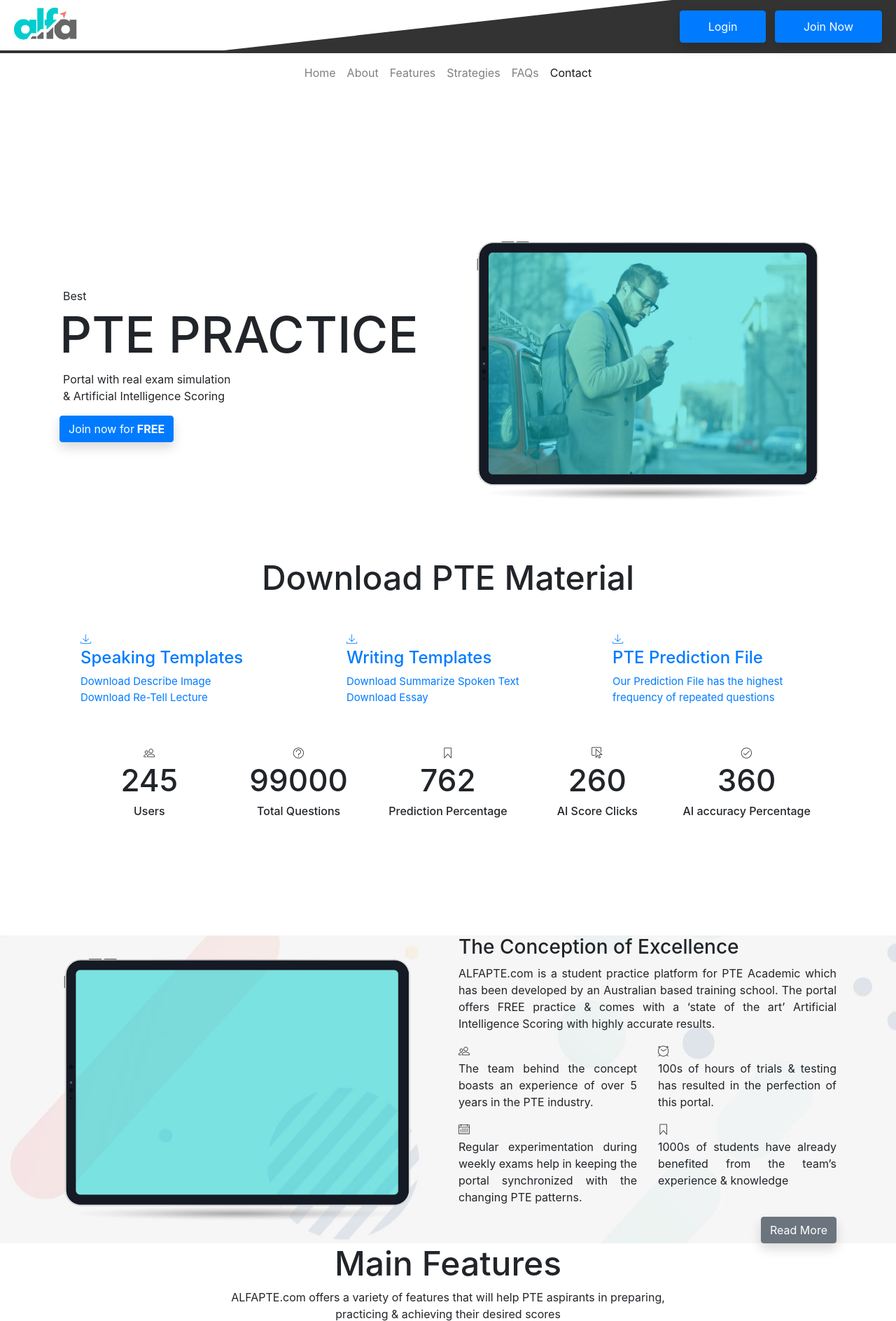
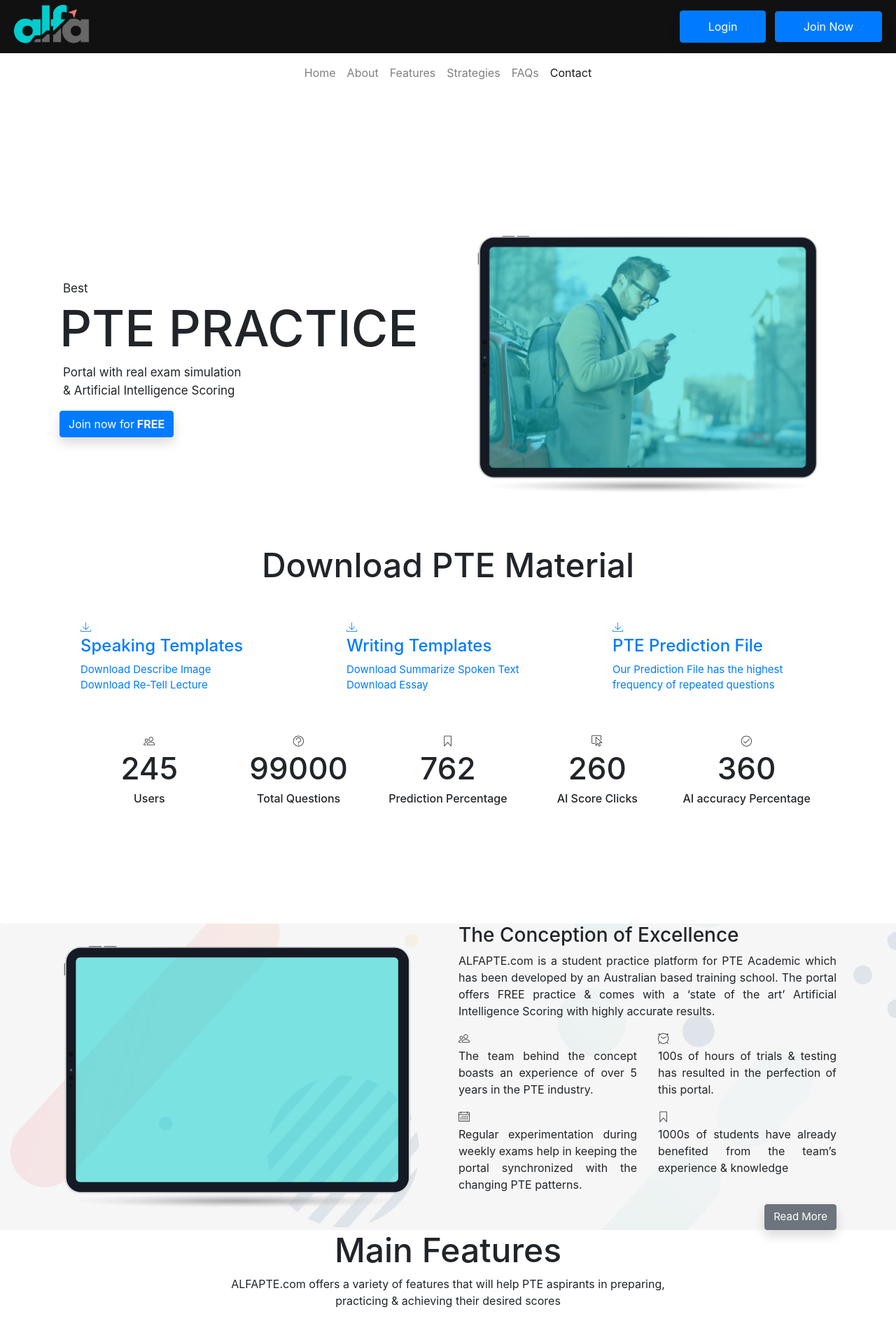
Before and after one commit to PVKotecha/alpha, a PHP site: page /index.html in a window 1280 px wide. Shown: the top 1888 px of the page at 70% size. Run offline with PHP 8.4, Linux system fonts and the light colour scheme; some libraries are stand-ins or nearby versions.

Commit message:
[fix] feedback 3

```diff
--- a/assets/css/alfapte-style.css
+++ b/assets/css/alfapte-style.css
@@ -14,11 +14,11 @@
 /*Header Top*/
 
 .alfa-header-top{
-    background-color: #333;
+    background-color: #111;
     padding: 15px 20px;
     position: relative;
 }
-.alfa-header-top::before{
+/* .alfa-header-top::before{
     content: "";
     width: 75%;
     background-color: #fff;
@@ -28,21 +28,24 @@
     position: absolute;
     left: 0;
     top: 0;
-}
+} */
 .alfa-header-top .navbar-brand{
     float: left;
     z-index: 0;
     position: absolute;
-    top: 6px;
+    top: 2px;
 }
 .alfa-header-top .navbar-brand img {
-    max-width: 90px;
+    max-width: 108px;
 }
 .alfa-header-top-btn-wrapper{
     text-align: right;
 }
 .alfa-header-top-btn-wrapper .btn-primary{
     padding: 10px 40px;
+}
+.alfa-btn-join-now{
+    padding: 9px 40px !important;
 }
 /*Header*/
 .foxapp-header{
@@ -63,6 +66,7 @@
 .slide .content-bottom p {
     max-width: 300px;
     padding-left: 5px;
+    font-size: 17px;
 }
 
 /*DOWNLOAD*/
@@ -94,6 +98,10 @@
     max-width: 470px;
     float: left;
 }
+.alfa-readmore-btn {
+    font-size: 15px;
+}
+
 /*FEATURES*/
 /* .features-circle .circle-svg{
     top: -80px;
@@ -143,6 +151,11 @@
 /*FAQ*/
 .faq .faq-category-title{
     padding-left: 10px;
+}
+.faq .accordion .card .card-body button{
+    float: right;
+    margin-bottom: 30px;
+    font-size: 15px;
 }
 /*FOOTER*/
 footer .footer-widgets .widget img{
@@ -327,8 +340,12 @@
     .alfa-header-top{
         padding: 20px 20px;
     }
-    .alfa-header-top-btn-wrapper .btn-primary{
-        padding: 4px 8px;
+    .alfa-header-top .navbar-brand img{
+        max-width: 100px;
+    }
+    .alfa-header-top-btn-wrapper .btn-primary,
+    .alfa-header-top-btn-wrapper .btn-primary.alfa-btn-join-now{
+        padding: 4px 8px !important;
         font-size: 12px;
     }
     .alpha-login-modal .modal-dialog{
--- a/index.html
+++ b/index.html
@@ -156,7 +156,7 @@
         <div class="alfa-header-top-btn-wrapper">
             <a href="javascript:void(0)" class="btn btn-primary btn-theme btn-white mr-lg-2 shadow" data-toggle="modal" data-target="#loginSignupModal"><span>
                     Login </span></a>
-            <a href="javascript:void(0)" class="btn btn-primary shadow btn-colord btn-theme" data-toggle="modal" data-target="#loginSignupModal"><span>
+            <a href="javascript:void(0)" class="btn btn-primary shadow btn-colord btn-theme alfa-btn-join-now" data-toggle="modal" data-target="#loginSignupModal"><span>
                     Join Now </span></a>
         </div>
     </div>
@@ -551,45 +551,45 @@
                             </p>
                         </div>
                         <div class="item text-center">
-                            <span class="lnr lnr-gift"></span>
+                            <span class="lnr lnr-bullhorn"></span>
                             <h4>Marking</h4>
                             <p> Helps students’ understand the break-up & marking of the exam as per PTE.
                             </p>
                         </div>
                         <div class="item text-center">
-                            <span class="lnr lnr-gift"></span>
+                            <span class="lnr lnr-book"></span>
                             <h4>Dictionary Mode</h4>
                             <p> This feature will help in developing a student’s vocabulary.
                             </p>
                         </div>
                         <div class="item text-center">
-                            <span class="lnr lnr-gift"></span>
+                            <span class="lnr lnr-apartment"></span>
                             <h4>Vocabulary Bank</h4>
                             <p> A student will be able to add difficult words from anywhere in the portal to learn.
                             </p>
                         </div>
                         <div class="item text-center">
-                            <span class="lnr lnr-gift"></span>
+                            <span class="lnr lnr-text-size"></span>
                             <h4>Pronunciation Mode</h4>
                             <p> An important feature for a student who’s been struggling in pronouncing difficult words.
                             </p>
                         </div>
                         <div class="item text-center">
-                            <span class="lnr lnr-gift"></span>
+                            <span class="lnr lnr-funnel"></span>
                             <h4>Filter Screen</h4>
                             <p> Allows a student to choose & practice from Latest, Prediction, High-Frequency & Bookmark
                                 questions.
                             </p>
                         </div>
                         <div class="item text-center">
-                            <span class="lnr lnr-gift"></span>
+                            <span class="lnr lnr-user"></span>
                             <h4>Community Interaction</h4>
                             <p> An in-built interactive community will help student’s learn & assess each other’s
                                 performance.
                             </p>
                         </div>
                         <div class="item text-center">
-                            <span class="lnr lnr-gift"></span>
+                            <span class="lnr lnr-file-empty"></span>
                             <h4>Grammar Rules</h4>
                             <p> These will help students in brushing up their grammar knowledge to make the Reading
                                 module easier.
@@ -1831,8 +1831,8 @@
                                     <span>Email : </span>
                                     <a href="mailto:info@alfapte.com"></a>info@alfapte.com</li>
                                 <li>
-                                    <span>Address : </span>Suite 305, 7 Jeffcott Street,
-                                    Melbourne, VIC, Australia - 3000
+                                    <span>Address : </span><br>Suite 305, 7 Jeffcott Street,
+                                    Melbourne, VIC, Australia
                                     </li>
 
                             </ul>
@@ -1874,7 +1874,7 @@
                           <a class="nav-link active" id="pills-login-tab" data-toggle="pill" href="#pills-login" role="tab" aria-controls="pills-login" aria-selected="true">Login</a>
                         </li>
                         <li class="nav-item">
-                          <a class="nav-link" id="pills-signup-tab" data-toggle="pill" href="#pills-signup" role="tab" aria-controls="pills-signup" aria-selected="false">Join now</a>
+                          <a class="nav-link" id="pills-signup-tab" data-toggle="pill" href="#pills-signup" role="tab" aria-controls="pills-signup" aria-selected="false">Join Now</a>
                         </li>
                       </ul>
                       <button type="button" class="close" data-dismiss="modal" aria-label="Close">
```
Also changed, not shown: assets/img/favicon.png, assets/img/ipad-frame-bg1.png.
